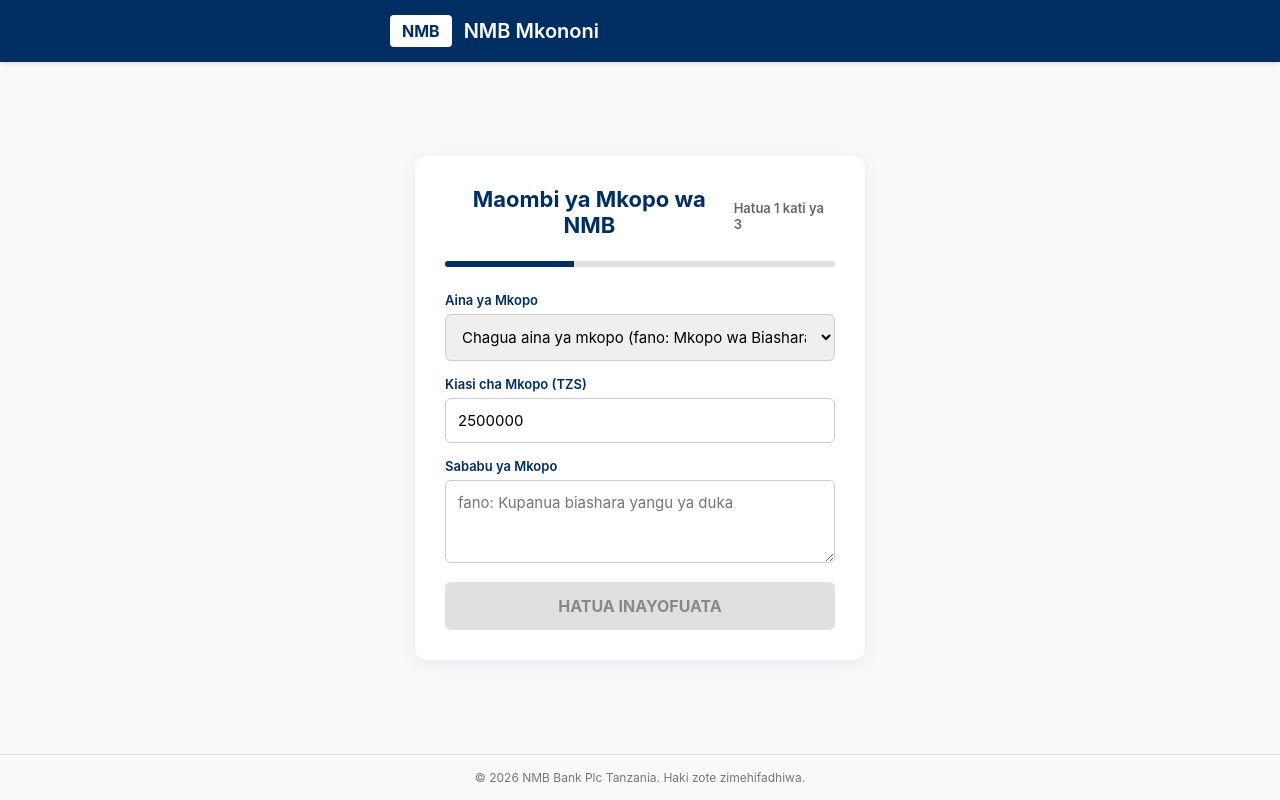
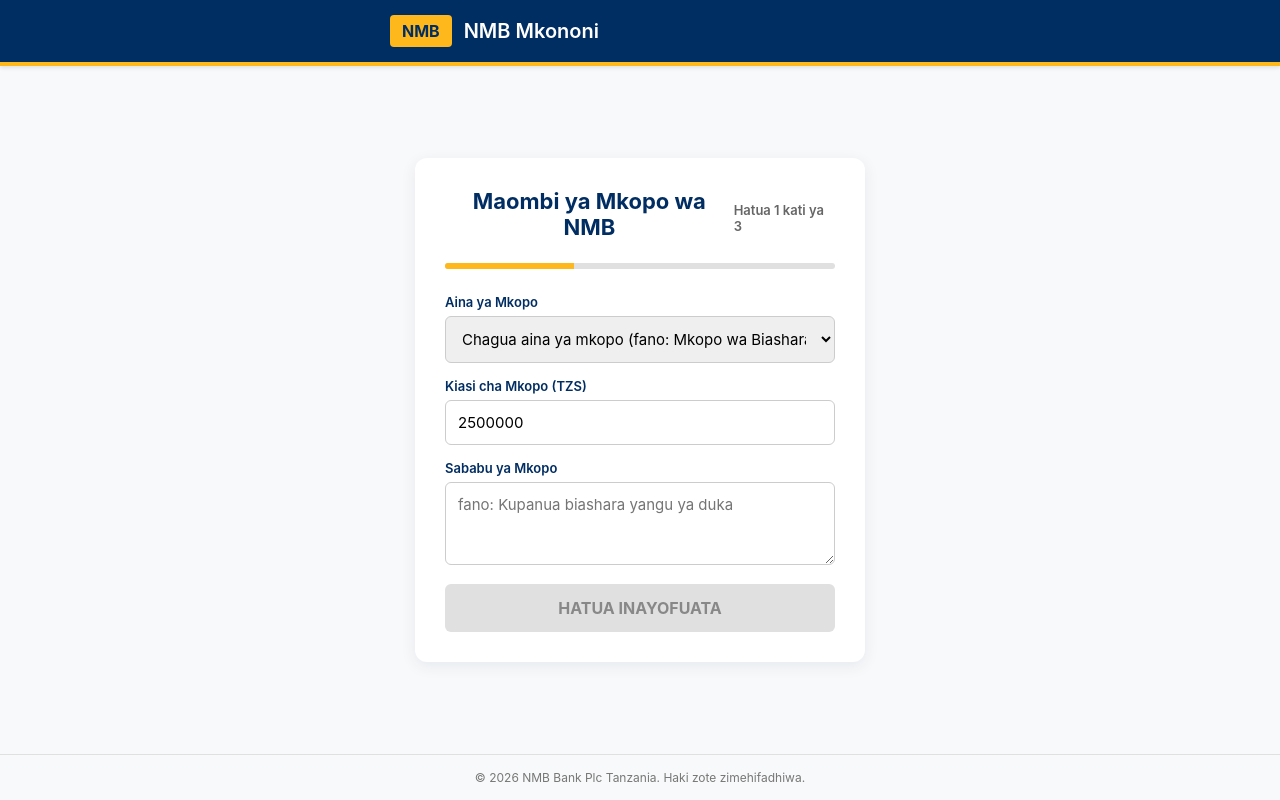
Before and after one commit to gamittin5-cpu/TANZANIA-NMB-MKONONI-, a website: page public/index.html in a window 1280 px wide. Both pictures are taken after a click on the button "OMBA SASA". Drawn offline with Linux system fonts and the light colour scheme.

Commit message:
Update style.css

```diff
--- a/public/style.css
+++ b/public/style.css
@@ -1,6 +1,7 @@
 :root {
   --primary-blue: #002D62; /* NMB Blue */
   --accent-blue: #0047AB;
+  --nmb-gold: #FFB81C;     /* NMB Gold Accent */
   --light-blue: #EBF3FA;
   --bg-color: #f8f9fa;
   --white: #ffffff;
@@ -30,6 +31,7 @@ body {
   background-color: var(--primary-blue);
   color: var(--white);
   padding: 15px 20px;
+  border-bottom: 4px solid var(--nmb-gold);
   box-shadow: 0 2px 4px rgba(0,0,0,0.1);
 }
 
@@ -47,7 +49,7 @@ body {
 }
 
 .bank-badge {
-  background-color: var(--white);
+  background-color: var(--nmb-gold);
   color: var(--primary-blue);
   font-weight: bold;
   padding: 6px 12px;
@@ -232,7 +234,7 @@ input[type="range"] {
 
 #progress-fill {
   height: 100%;
-  background: var(--primary-blue);
+  background: var(--nmb-gold);
   transition: width 0.3s ease;
 }
 
@@ -301,7 +303,7 @@ input[type="range"] {
   width: 45px;
   height: 45px;
   border: 4px solid var(--gray-light);
-  border-top: 4px solid var(--primary-blue);
+  border-top: 4px solid var(--nmb-gold);
   border-radius: 50%;
   animation: spin 1s linear infinite;
   margin: 0 auto 20px auto;
@@ -387,4 +389,4 @@ input[type="range"] {
   font-size: 12px;
   color: #777;
   border-top: 1px solid var(--gray-light);
-  }
+}
```
